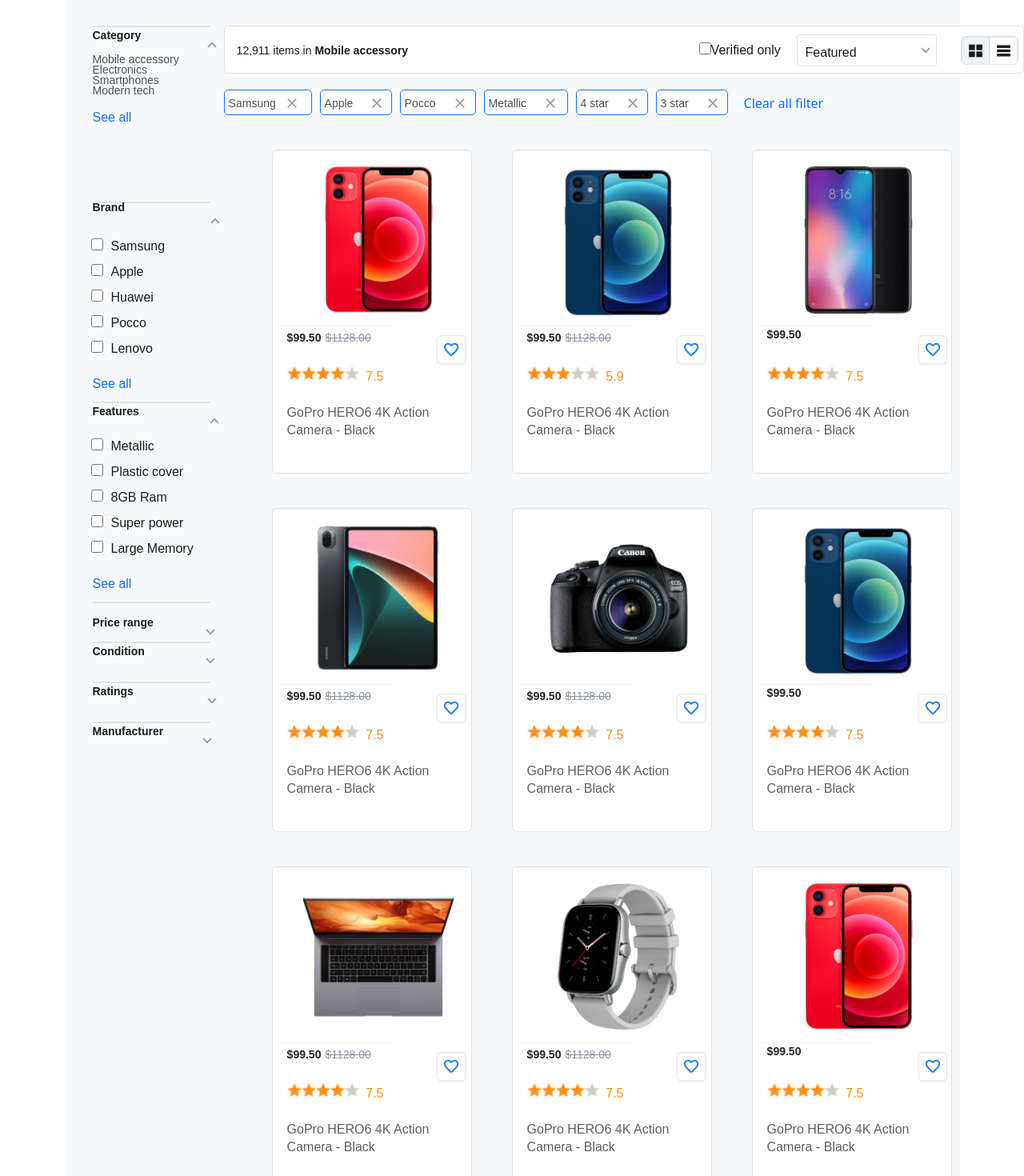
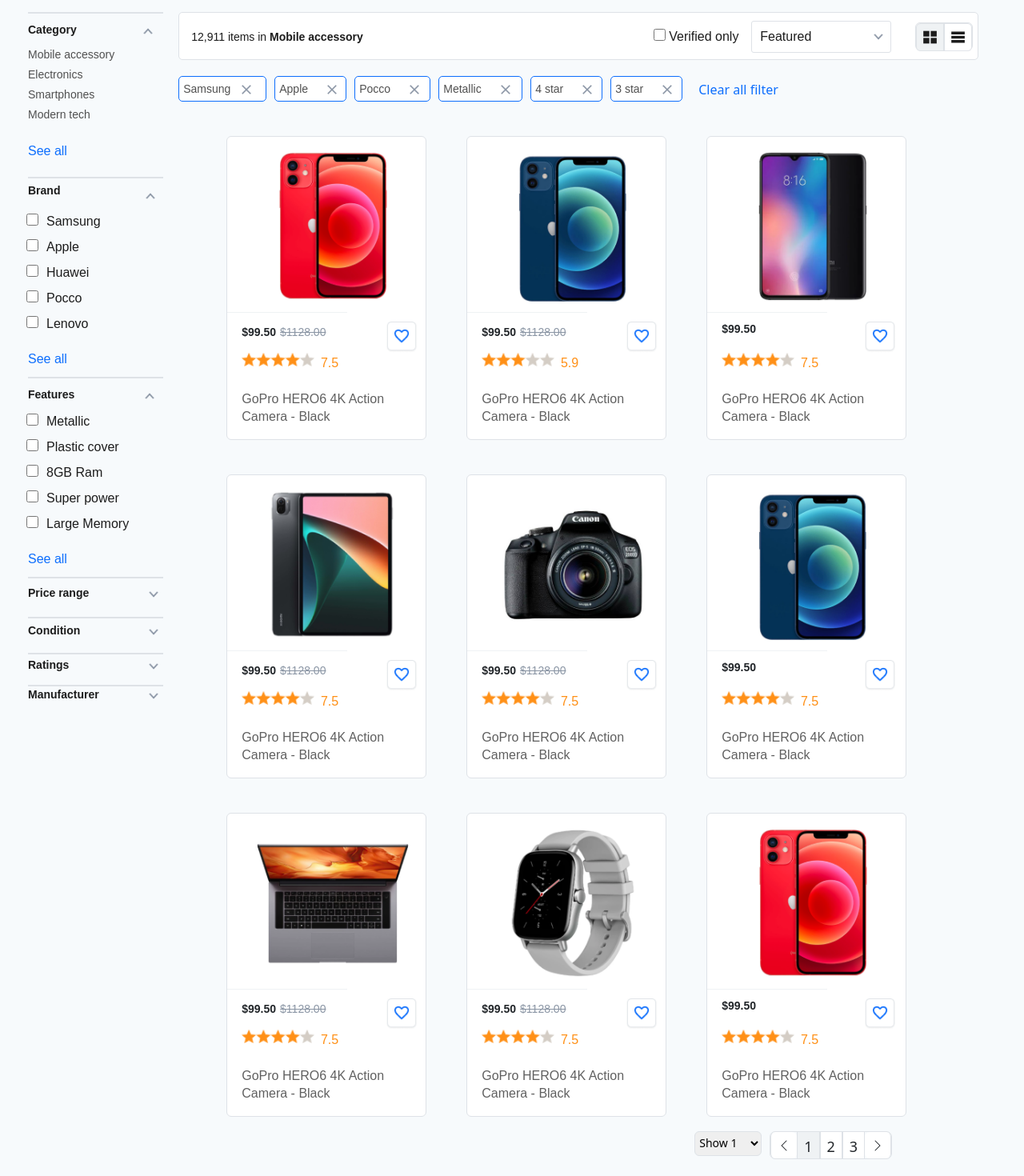
Before and after one commit to ajaysheokand-as/e-commerce-b, a React (Create React App) app: page / in a window 1280 px wide. Shown: the part 4220-5690 px from the top of the page at 80% size. Built offline with nearby package versions, Linux system fonts and the light colour scheme.

Commit message:
made responsive

```diff
--- a/src/App.js
+++ b/src/App.js
@@ -6,7 +6,6 @@
 import Banner from './components/Banner'
 import Fig2 from './components/fig2';
 import Section1 from './components/Section1';
-import { Container } from 'react-bootstrap';
 import Inquiry from './components/Inquiry';
 function App() {
     return (
@@ -15,12 +14,8 @@
             <Banner />
             <Product />
             <Inquiry />
-            <Container>
-                <Fig2 />
-            </Container>
-            <Container>
-                <Section1 />
-            </Container>
+            <Fig2 />
+            <Section1 />
         </>
     );
 }
--- a/src/components/Banner.js
+++ b/src/components/Banner.js
@@ -4,8 +4,8 @@
 import { Databnr } from './Data'
 import banner_img from '../Images/banner_img.png'
 import avtar_img from '../Images/Avatar.png'
-import "@fontsource/inter";
-import "@fontsource/inter/400.css";
+// import "@fontsource/inter";
+// import "@fontsource/inter/400.css";
 
 function Banner() {
     return (
--- a/src/components/Section1.js
+++ b/src/components/Section1.js
@@ -307,7 +307,7 @@
                                         <img className='like' src={heart} alt='...'></img>
                                     </div>
                                     <div className='rating'>
-                                        <img src={star4} alt='...'></img>
+                                        <img src={star4} alt='...' />
                                         <p className='rating_text'>7.5</p>
                                     </div>
                                     <div className='item_name'>
@@ -353,6 +353,39 @@
                             </div>
                         </div>
                     </div>
+                    <div className='pagination'>
+                        <div className='select_page'>
+                            <form>
+                                <select className='select'>
+                                    <option>Show 1</option>
+                                    <option>Show 2</option>
+                                    <option>Show 3</option>
+                                    <option>Show 4</option>
+                                    <option>Show 5</option>
+                                    <option>Show 6</option>
+                                    <option>Show 7</option>
+                                    <option>Show 8</option>
+                                    <option>Show 9</option>
+                                    <option>Show 10</option>
+                                </select>
+                            </form>
+                        </div>
+                        <div className='next_page'>
+                            <div className="left_page">
+                                <svg xmlns="http://www.w3.org/2000/svg" width="16" height="16" fill="currentColor" class="bi bi-chevron-left" viewBox="0 0 16 16">
+                                <path fill-rule="evenodd" d="M11.354 1.646a.5.5 0 0 1 0 .708L5.707 8l5.647 5.646a.5.5 0 0 1-.708.708l-6-6a.5.5 0 0 1 0-.708l6-6a.5.5 0 0 1 .708 0z"/>
+                                </svg>
+                            </div>
+                            <div className="move_page" style={{backgroundColor: "#EFF2F4"}}>1</div>
+                            <div className="move_page">2</div>
+                            <div className="move_page">3</div>
+                            <div className="right_page">
+                                <svg xmlns="http://www.w3.org/2000/svg" width="16" height="16" fill="currentColor" class="bi bi-chevron-right" viewBox="0 0 16 16">
+                                <path fill-rule="evenodd" d="M4.646 1.646a.5.5 0 0 1 .708 0l6 6a.5.5 0 0 1 0 .708l-6 6a.5.5 0 0 1-.708-.708L10.293 8 4.646 2.354a.5.5 0 0 1 0-.708z"/>
+                                </svg>
+                            </div>
+                        </div>
+                    </div>
                 </div>
             </div>
         </div>
--- a/src/components/index.css
+++ b/src/components/index.css
@@ -1,6 +1,6 @@
 .main
 {
-    height: 1600px;
+    height: 1680px;
     width: 100%;
     background-color: #F7FAFC;
 }
@@ -21,7 +21,7 @@
 {
     height: 20px;
     width: 20px;
-    margin: 15px 0px 0px 2px;
+    margin: 2px 0px 0px 2px;
 }
 .bottom
 {
@@ -39,12 +39,12 @@
     border-top: 2px solid #DEE2E7;
     width: 90%;
     margin-left: 10px;
-    height: 200px;
     margin-top: 20px;
 }
 .cat_head
 {
     display: flex;
+    margin-top: 10px;
     font-size: 16px;
     font-family: sans-serif;
     font-weight: 600;
@@ -54,14 +54,15 @@
 {
     height: 24px;
     width: 22px;
-    margin: 10px 0px 0px 98px;
+    margin-left:98px;
 }
 .cat_content
 {
     color: #505050;
     font-family: sans-serif;
     font-size: 16px;
-    line-height: 13px;
+    margin-top: 5px;
+    line-height: 25px;
 }
 .cat_see
 {
@@ -84,6 +85,7 @@
     font-size: 16px;
     font-family: sans-serif;
     font-weight: 600;
+    margin-top: 10px;
     line-height: 10px;
     color: #1C1C1C;
 }
@@ -91,7 +93,7 @@
 {
     height: 24px;
     width: 22px;
-    margin: 10px 0px 0px 120px;
+    margin-left: 120px;
 }
 .Brand_content
 {
@@ -143,6 +145,7 @@
 {
     display: flex;
     font-size: 16px;
+    margin-top: 10px;
     font-family: sans-serif;
     font-weight: 600;
     color: #1C1C1C;
@@ -151,7 +154,7 @@
 {
     height: 24px;
     width: 22px;
-    margin: 10px 0px 0px 100px;
+    margin-left: 100px;
 }
 .Features_content
 {
@@ -190,6 +193,7 @@
     font-size: 16px;
     font-family: sans-serif;
     font-weight: 600;
+    margin-top: -6px;
     color: #1C1C1C;
 }
 
@@ -197,7 +201,7 @@
 {
     height: 24px;
     width: 22px;
-    margin: 10px 0px 0px 83px;
+    margin-left: 83px;
 }
 .Condition
 {
@@ -213,6 +217,7 @@
     font-size: 16px;
     font-family: sans-serif;
     font-weight: 600;
+    margin-top: 5px;
     color: #1C1C1C;
 }
 
@@ -220,7 +225,7 @@
 {
     height: 24px;
     width: 22px;
-    margin: 10px 0px 0px 95px;
+    margin-left: 95px;
 }
 .Ratings
 {
@@ -228,7 +233,7 @@
     width: 90%;
     margin-left: 10px;
     height: 40px;
-    margin-top: 10px;
+    margin-top: 5px;
 }
 .Ratings_head
 {
@@ -236,6 +241,7 @@
     font-size: 16px;
     font-family: sans-serif;
     font-weight: 600;
+    margin-top: 3px;
     color: #1C1C1C;
 }
 
@@ -243,7 +249,7 @@
 {
     height: 24px;
     width: 22px;
-    margin: 10px 0px 0px 111px;
+    margin-left: 111px;
 }
 .Manufacturer
 {
@@ -251,7 +257,7 @@
     width: 90%;
     margin-left: 10px;
     height: 40px;
-    margin-top: 10px;
+    margin-top: 0%;
 }
 .Manufacturer_head
 {
@@ -266,7 +272,7 @@
 {
     height: 24px;
     width: 22px;
-    margin: 10px 0px 0px 67px;
+    margin-left:67px;
 }
 .bottom_right
 {
@@ -286,7 +292,7 @@
 .nav_text
 {
     color: #1C1C1C;
-    margin: 20px 0px 0px 35px;
+    margin: 18px 0px 0px 30px;
     width: 250px;
     font-family: sans-serif;
 }
@@ -310,6 +316,7 @@
     font-family: sans-serif;
     height: 40px;
     font-size: 16px;
+    margin-left: 4px;
     font-weight: 400;
 }
 .nav_fetures
@@ -329,13 +336,13 @@
     font-size: 16px;
     font-weight: 400;
     font-family: sans-serif;
-    margin: 10px 0px 0px 10px;
+    margin: 7px 0px 0px 10px;
 }
 .Featured_img
 {
     height: 24px;
     width: 22px;
-    margin: 7px 0px 0px 75px;
+    margin: 7px 0px 0px 73px;
 }
 .btn-grp
 {
@@ -370,7 +377,7 @@
 {
     font-family: sans-serif;
     font-weight: 400;
-    margin: 6px 0px 0px 5px;
+    margin: 3px 0px 0px 5px;
     color: #505050;
 }
 .clear_sams
@@ -532,6 +539,7 @@
     font-weight: 600;
     font-family: sans-serif;
     margin-left: 18px;
+    margin-top: 10px;
     display: flex;
 }
 .strike_price
@@ -568,15 +576,63 @@
 }
 .like
 {
-    margin: 10px 0px 0px 85px;
+    margin-left: 95px;
     height: 40px;
     width: 40px;
 }
 .like_span
 {
-    margin: 10px 0px 0px 85px;
+    margin-left: 170px;
     height: 40px;
     width: 40px;
+}
+.pagination
+{
+    height: 50px;
+    margin: 15px 0px 0px 830px;
+}
+.select_page
+{
+    margin-left: 5px;
+}
+.select
+{
+    margin-top: 3px;
+    padding: 3px 5px 5px 1px;
+    border-radius: 6px;
+    border: 1px solid #DEE2E7;
+    outline: none;
+}
+.next_page
+{
+    margin-top: 3px;
+    border-radius: 7px;
+    border: 1px solid #DEE2E7;
+    height: 35px;
+    margin-left: 10px;
+    display: flex;
+}
+.left_page
+{
+    padding: 3px 8px 0px 8px;
+    background-color: white;
+    border-left: 1px solid #DEE2E7;
+    border-radius: 6px;
+}
+.right_page
+{
+    padding: 3px 8px 0px 8px;
+    background-color: white;
+    border-right: 1px solid #DEE2E7;
+    border-radius: 6px;
+}
+.move_page
+{
+    padding: 3px 8px 0px 8px;
+    font-size: 18px;
+    background-color: white;
+    border-left: 1px solid #DEE2E7;
+    border-right: 1px solid #DEE2E7;
 }
 @media screen and (max-width: 1386px)
 {
@@ -594,6 +650,30 @@
     *{
         font-size: 14px;
     }
+    .pagination
+    {
+        margin-left: 650px;
+    }
+    .left_page
+    {
+        padding-top: 5px;
+    }
+    .right_page
+    {
+        padding-top: 5px;
+    }
+    .move_page
+    {
+        padding-top: 5px;
+    }
+    .main
+    {
+        height: 1550px;
+    }
+    .tag_text
+    {
+        margin-top: 5px;
+    }
     .card_img
     {
         width: 150px;
@@ -605,54 +685,57 @@
     }
     .like_span
     {
-        margin-left: 145px;
+        margin-left: 135px;
     }
     .like
     {
-        margin-left: 80px;
+        margin-left: 75px;
     }
     .card1
     {
         margin-left: 70px;
         width: 250px;
+        height: 380px;
     }
     .card2
     {
         margin-left: 50px;
         width: 250px;
+        height: 380px;
     }
     .card3
     {
         margin-left: 50px;
         width: 250px;
+        height: 380px;
     }
     .cat_img
     {
-        margin: 10px 0px 0px 78px;
+        margin-left: 78px;
     }
     .Brand_img
     {
-        margin: 10px 0px 0px 102px;
+        margin-left: 102px;
     }
     .Features_img
     {
-        margin: 10px 0px 0px 83px;
+        margin-left: 83px;
     }
     .Price_range_img
     {
-        margin: 10px 0px 0px 60px;
+        margin-left: 70px;
     }
     .Condition_img
     {
-        margin: 10px 0px 0px 71px;
+        margin-left: 81px;
     }
     .Ratings_img
     {
-        margin: 10px 0px 0px 87px;
+        margin-left: 95px;
     }
     .Manufacturer_img
     {
-        margin: 10px 0px 0px 44px;
+        margin-left: 57px;
     }
     .nav
     {
@@ -668,3 +751,286 @@
         margin: 10px 0px 0px 280px;
     }
 }
+@media screen and (max-width: 1024px)
+{
+    *{
+        font-size: 14px;
+    }
+    .pagination
+    {
+        margin-left: 550px;
+    }
+    .left_page
+    {
+        padding-top: 5px;
+    }
+    .right_page
+    {
+        padding-top: 5px;
+    }
+    .move_page
+    {
+        padding-top: 5px;
+    }
+    .card_img
+    {
+        width: 150px;
+        height: 200px;
+    }
+    .item_name
+    {
+        margin-top: 30px;
+    }
+    .like_span
+    {
+        margin-left: 115px;
+    }
+    .like
+    {
+        margin-left: 50px;
+    }
+    .card1
+    {
+        margin-left: 50px;
+        width: 230px;
+    }
+    .card2
+    {
+        margin-left: 30px;
+        width: 230px;
+    }
+    .card3
+    {
+        margin-left: 30px;
+        width: 230px;
+    }
+    .cat_img
+    {
+        margin-left: 53px;
+    }
+    .Brand_img
+    {
+        margin-left: 72px;
+    }
+    .Features_img
+    {
+        margin-left:  57px;
+    }
+    .Price_range_img
+    {
+        margin-left:  37px;
+    }
+    .Condition_img
+    {
+        margin-left: 47px;
+    }
+    .Ratings_img
+    {
+        margin-left: 61px;
+    }
+    .Manufacturer_img
+    {
+        margin-left: 25px;
+    }
+    .nav
+    {
+        width: 820px;
+    }
+    .nav_text
+    {
+        margin: 20px 0px 0px 15px;
+        width: 300px;
+    }
+    .verfie
+    {
+        margin: 10px 0px 0px 90px;
+    }
+}
+@media screen and (max-width: 820px)
+{
+    *{
+        font-size: 14px;
+    }
+    .main
+    {
+        height: 1300px;
+    }
+    .pagination
+    {
+        margin-left: 440px;
+    }
+    .left_page
+    {
+        padding-top: 5px;
+    }
+    .right_page
+    {
+        padding-top: 5px;
+    }
+    .move_page
+    {
+        padding-top: 5px;
+    }
+    .card_img
+    {
+        width: 100px;
+        height: 150px;
+    }
+    .item_name
+    {
+        margin-top: 20px;
+        font-size: 14px;
+    }
+    .like_span
+    {
+        margin-left: 95px;
+        height: 35px;
+        width: 35px;
+    }
+    .like
+    {
+        margin-left: 30px;
+        height: 35px;
+        width: 35px;
+    }
+    .card1
+    {
+        margin-left: 40px;
+        height: 300px;
+        width: 200px;
+    }
+    .card2
+    {
+        margin-left: 30px;
+        width: 200px;
+        height: 300px;
+    }
+    .card3
+    {
+        margin-left: 30px;
+        width: 200px;
+        height: 300px;
+    }
+    .tags
+    {
+        margin-left: 10px;
+        width: 750px
+    }
+    .Samsung
+    {
+        margin-left: 0px;
+        width: 100px;
+    }
+    .nav
+    {
+        width: 750px;
+    }
+    .nav_text
+    {
+        margin: 20px 0px 0px 15px;
+        width: 300px;
+    }
+    .verfie
+    {
+        margin: 10px 0px 0px 20px;
+    }
+    .bottom_left
+    {
+        display: none;
+    }
+
+}
+@media screen and (max-width: 768px)
+{
+    *{
+        font-size: 14px;
+    }
+    .pagination
+    {
+        margin-left: 420px;
+    }
+    .left_page
+    {
+        padding-top: 5px;
+    }
+    .right_page
+    {
+        padding-top: 5px;
+    }
+    .move_page
+    {
+        padding-top: 5px;
+    }
+    .main
+    {
+        height: 1300px;
+    }
+    .card_img
+    {
+        width: 100px;
+        height: 150px;
+    }
+    .item_name
+    {
+        margin-top: 20px;
+        font-size: 14px;
+    }
+    .like_span
+    {
+        margin-left: 95px;
+        height: 35px;
+        width: 35px;
+    }
+    .like
+    {
+        margin-left: 30px;
+        height: 35px;
+        width: 35px;
+    }
+    .card1
+    {
+        margin-left: 20px;
+        height: 300px;
+        width: 200px;
+    }
+    .card2
+    {
+        margin-left: 30px;
+        width: 200px;
+        height: 300px;
+    }
+    .card3
+    {
+        margin-left: 30px;
+        width: 200px;
+        height: 300px;
+    }
+    .tags
+    {
+        margin-left: -15px;
+        width: 750px
+    }
+    .Samsung
+    {
+        margin-left: 0px;
+        width: 100px;
+    }
+    .nav
+    {
+        margin-left: -15px;
+        width: 750px;
+    }
+    .nav_text
+    {
+        margin: 20px 0px 0px 15px;
+        width: 300px;
+    }
+    .verfie
+    {
+        margin: 10px 0px 0px 20px;
+    }
+    .bottom_left
+    {
+        display: none;
+    }
+}
```
